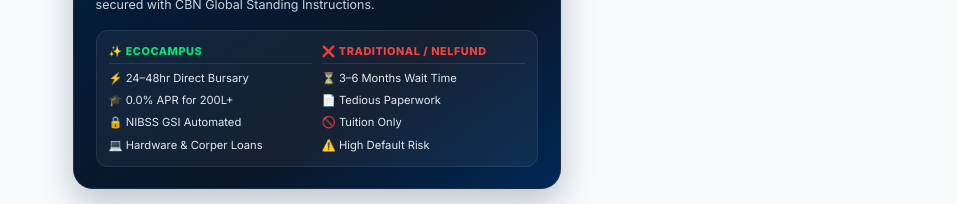
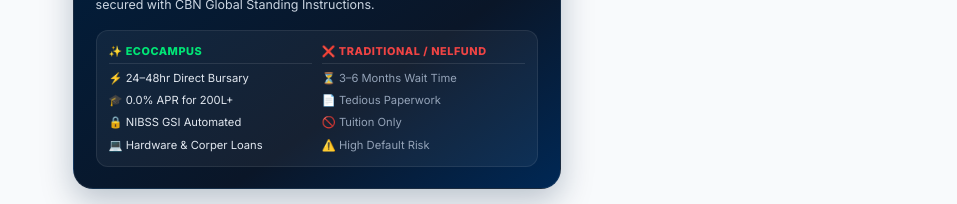
Before and after one commit to ABOLDIUM/ecocampus, a Next.js app: page /loans in a window 1280 px wide. Shown: the part 211-415 px from the top of the page, without its empty margins (323-1280 px from the left). Built offline with nearby package versions, Linux system fonts and the light colour scheme.

Commit message:
chore: upgrade Next.js to patched version for Vercel security check

```diff
--- a/app/(dashboard)/loans/page.tsx
+++ b/app/(dashboard)/loans/page.tsx
@@ -224,10 +224,10 @@
           </div>
           <div className={`${styles.compCol} ${styles.compColNel}`}>
             <span className={styles.compColTitle}>❌ Traditional / NELFUND</span>
-            <span className={`${styles.compItem} ${styles.compItem.dim}`}>⏳ 3–6 Months Wait Time</span>
-            <span className={`${styles.compItem} ${styles.compItem.dim}`}>📄 Tedious Paperwork</span>
-            <span className={`${styles.compItem} ${styles.compItem.dim}`}>🚫 Tuition Only</span>
-            <span className={`${styles.compItem} ${styles.compItem.dim}`}>⚠️ High Default Risk</span>
+            <span className={`${styles.compItem} ${styles.dim}`}>⏳ 3–6 Months Wait Time</span>
+            <span className={`${styles.compItem} ${styles.dim}`}>📄 Tedious Paperwork</span>
+            <span className={`${styles.compItem} ${styles.dim}`}>🚫 Tuition Only</span>
+            <span className={`${styles.compItem} ${styles.dim}`}>⚠️ High Default Risk</span>
           </div>
         </div>
       </section>
--- a/package.json
+++ b/package.json
@@ -13,7 +13,7 @@
     "test:watch": "vitest"
   },
   "dependencies": {
-    "next": "15.3.3",
+    "next": "^16.4.2",
     "pg": "^8.13.1",
     "react": "^19.3.1",
     "react-dom": "^19.3.1",
```
Also changed, not shown: 1 other file (tests, documents, lock files or other folders).
